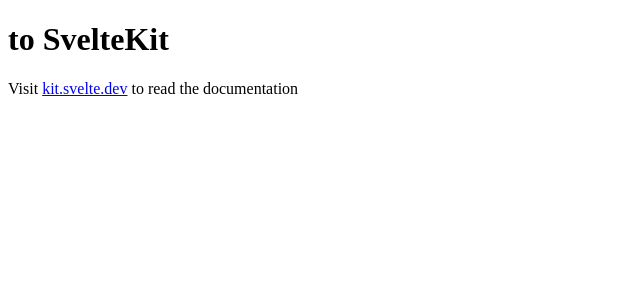
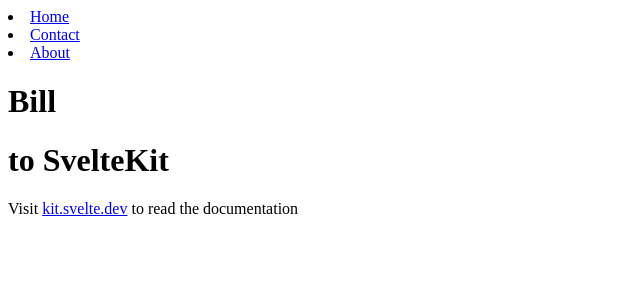
Before and after one commit to phptuts/intro-site-udemy-course, a SvelteKit app: page / in a window 1280 px wide. Shown: the top 300 px of the page, without its empty margins (0-640 px from the left). Built offline with nearby package versions, Linux system fonts and the light colour scheme.

Commit message:
6-layouts

```diff
--- /dev/null
+++ b/src/routes/+layout.server.js
@@ -0,0 +1,6 @@
+export function load() {
+	console.log('only server');
+	return {
+		name: 'Bill'
+	};
+}
--- /dev/null
+++ b/src/routes/+layout.svelte
@@ -0,0 +1,13 @@
+<script>
+	export let data;
+</script>
+
+<nav>
+	<li><a href="/">Home</a></li>
+	<li><a href="contact">Contact</a></li>
+	<li><a href="about">About</a></li>
+</nav>
+<h1>{data.name}</h1>
+<main>
+	<slot />
+</main>
--- /dev/null
+++ b/src/routes/about/+layout.svelte
@@ -0,0 +1,6 @@
+<script>
+	export let data;
+</script>
+
+<h2>SUPER SECRET PLEASE DONT LOOK "{data.secret}".</h2>
+<slot />
--- /dev/null
+++ b/src/routes/contact/+layout.svelte
@@ -0,0 +1,2 @@
+<h2>Contact Special Layout</h2>
+<slot />
```
Also changed, not shown: src/routes/about/+layout.server.js (added, +7 -0 lines).
